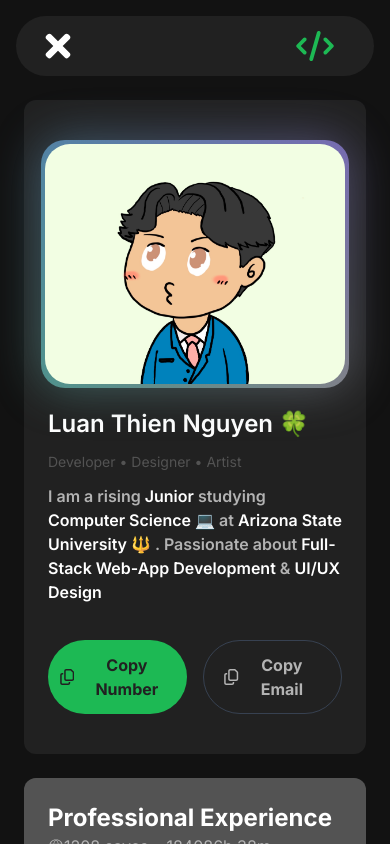
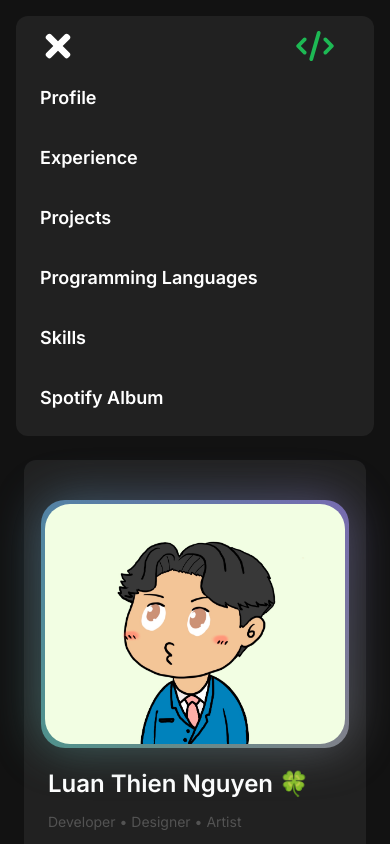
Before and after one commit to LuaanNguyen/luannguyen-portfolio, a Next.js app: page / in a window 390 px wide. Both pictures are taken after a click on the icon 58 px from the left and 46 px from the top of the page. Shown: the top 844 px of the page. Built offline with nearby package versions, Linux system fonts and the light colour scheme.

Commit message:
Finished Mobile Navbar

```diff
--- a/src/app/components/MobileNav.tsx
+++ b/src/app/components/MobileNav.tsx
@@ -1,3 +1,35 @@
-export default function MobileNav() {
-  return <nav className="bg-spotify-light-dark justify-left"></nav>;
+import Link from "next/link";
+
+interface MobileNavProps {
+  handleMobile: () => void;
 }
+
+export default function MobileNav({ handleMobile }: MobileNavProps) {
+  const links = [
+    { section: "Profile", href: "#profile" },
+    { section: "Experience", href: "#experience" },
+    { section: "Projects", href: "#projects" },
+    { section: "Programming Languages", href: "#programming-languages" },
+    { section: "Skills", href: "#skills" },
+    { section: "Spotify Album", href: "#spotify-album" },
+  ];
+
+  return (
+    <nav className="bg-spotify-light-dark flex flex-col text-left">
+      {links.map((link, index) => (
+        <div
+          key={index}
+          className="p-4 hover:bg-spotify-green rounded-lg"
+          onClick={handleMobile}
+        >
+          <a
+            href={link.href}
+            className="text-spotify-white text-lg font-semibold"
+          >
+            {link.section}
+          </a>
+        </div>
+      ))}
+    </nav>
+  );
+}
--- a/src/app/components/Navigation.tsx
+++ b/src/app/components/Navigation.tsx
@@ -15,15 +15,15 @@ import { TypewriterEffect } from "./ui/type-writer-effect";
 export default function Navigation(): ReactNode {
   const [mobile, setMobile] = useState<boolean>(false);
 
-  function handleMobile() {
+  function handleMobile(): void {
     setMobile((prev) => !prev);
   }
 
   return (
     <nav className="w-screen">
       <div
-        className={`flex flex-col bg-spotify-light-dark max-md:mx-4 max-md:mt-4 mx-32 mt-4 p-2 rounded-full
-         items-center`}
+        className={`flex flex-col bg-spotify-light-dark max-md:mx-4 max-md:mt-4 mx-32 mt-4 p-2 rounded-full max-md:rounded-xl
+         `}
       >
         <section className="flex flex-row w-full justify-between items-center max-md:px-4 max-md:py-1">
           {/*Mobile Mode*/}
@@ -55,7 +55,7 @@ export default function Navigation(): ReactNode {
             <NavButton name="Let's Talk" />
           </section>
         </section>
-        {mobile && <MobileNav />}
+        {mobile && <MobileNav handleMobile={handleMobile} />}
       </div>
     </nav>
   );
--- a/src/app/components/Skills.tsx
+++ b/src/app/components/Skills.tsx
@@ -3,7 +3,10 @@ import { ReactNode } from "react";
 
 export default function Skills() {
   return (
-    <div className="max-lg:col-span-1  max-lg:row-span-1 col-span-4 row-span-2 col-start-1 row-start-7 bg-spotify-light-dark rounded-xl h-fit">
+    <div
+      className="max-lg:col-span-1  max-lg:row-span-1 col-span-4 row-span-2 col-start-1 row-start-7 bg-spotify-light-dark rounded-xl h-fit"
+      id="skills"
+    >
       <h1 className="text-2xl font-semibold pl-6 pt-4">My Skills</h1>
       <InfiniteMovingCards items={skillItems} speed="slow" className="" />
     </div>
--- a/src/app/components/sections/ExperienceItems.tsx
+++ b/src/app/components/sections/ExperienceItems.tsx
@@ -9,7 +9,10 @@ import Image from "next/image";
 
 export default function ExperienceItem() {
   return (
-    <section className="relative max-md:col-span-1 col-span-2 row-span-4 col-start-3 bg-spotify-light-dark rounded-xl h-[450px] overflow-hidden ">
+    <section
+      className="relative max-md:col-span-1 col-span-2 row-span-4 col-start-3 bg-spotify-light-dark rounded-xl h-[450px] overflow-hidden"
+      id="#experience"
+    >
       <div className="bg-spotify-gray p-6 rounded-t-lg">
         <h2 className="text-2xl font-bold">Professional Experience</h2>
         <p className="flex items-center text-spotify-grey">
--- a/src/app/components/sections/ProfileCard.tsx
+++ b/src/app/components/sections/ProfileCard.tsx
@@ -9,7 +9,10 @@ import { BackgroundGradient } from "../ui/background-gradient";
 
 export default function ProfileCard() {
   return (
-    <div className="relative max-md:col-span-1 max-lg:row-span-1 col-span-2 row-span-6 bg-spotify-light-dark rounded-xl py-10">
+    <div
+      className="relative max-md:col-span-1 max-lg:row-span-1 col-span-2 row-span-6 bg-spotify-light-dark rounded-xl py-10"
+      id="#profile"
+    >
       <div className="flex flex-col gap-5">
         <BackgroundGradient containerClassName="rounded-[40px] place-self-center">
           <Image
--- a/src/app/components/sections/ProgrammingLanguages.tsx
+++ b/src/app/components/sections/ProgrammingLanguages.tsx
@@ -2,7 +2,10 @@ import { ReactNode } from "react";
 
 export default function ProgrammingLanguages() {
   return (
-    <div className=" max-lg:col-span-1  max-lg:row-span-1  col-span-2 row-span-2 col-start-3 row-start-5 rounded-xl  bg-spotify-light-dark ">
+    <div
+      className=" max-lg:col-span-1  max-lg:row-span-1  col-span-2 row-span-2 col-start-3 row-start-5 rounded-xl  bg-spotify-light-dark "
+      id="programming-languages"
+    >
       <h1 className="text-xl font-semibold pl-6 pt-4">Programming Languages</h1>
       <div className="grid grid-cols-5 gap-1 p-6">
         {languageItems.map((item) => (
--- a/src/app/components/sections/Projects.tsx
+++ b/src/app/components/sections/Projects.tsx
@@ -4,7 +4,10 @@ import Link from "next/link";
 
 export default function Projects() {
   return (
-    <div className="max-md:hidden max-lg:col-span-1  max-lg:row-span-1  col-span-2 row-span-6 col-start-5 bg-spotify-black rounded-xl">
+    <div
+      className="max-md:hidden max-lg:col-span-1  max-lg:row-span-1  col-span-2 row-span-6 col-start-5 bg-spotify-black rounded-xl"
+      id="projects"
+    >
       <div className="flex pl-6 pt-4 mb-3 rounded-xl gap-5">
         <button className="text-md text-spotify-black font-semibold bg-spotify-green inline-block px-4 py-2 rounded-full text-spotify-light-dark">
           Recent Projects
--- a/src/app/globals.css
+++ b/src/app/globals.css
@@ -1,6 +1,10 @@
 @tailwind base;
 @tailwind components;
 @tailwind utilities;
+
+html {
+  scroll-behavior: smooth;
+}
 
 @layer utilities {
   /* Define background colors */
--- a/src/app/page.tsx
+++ b/src/app/page.tsx
@@ -16,7 +16,6 @@ export default function Home() {
         <ProgrammingLanguages />
         <Skills />
         <SpotifyAlbum />
-        <Footer />
       </main>
     </>
   );
```
